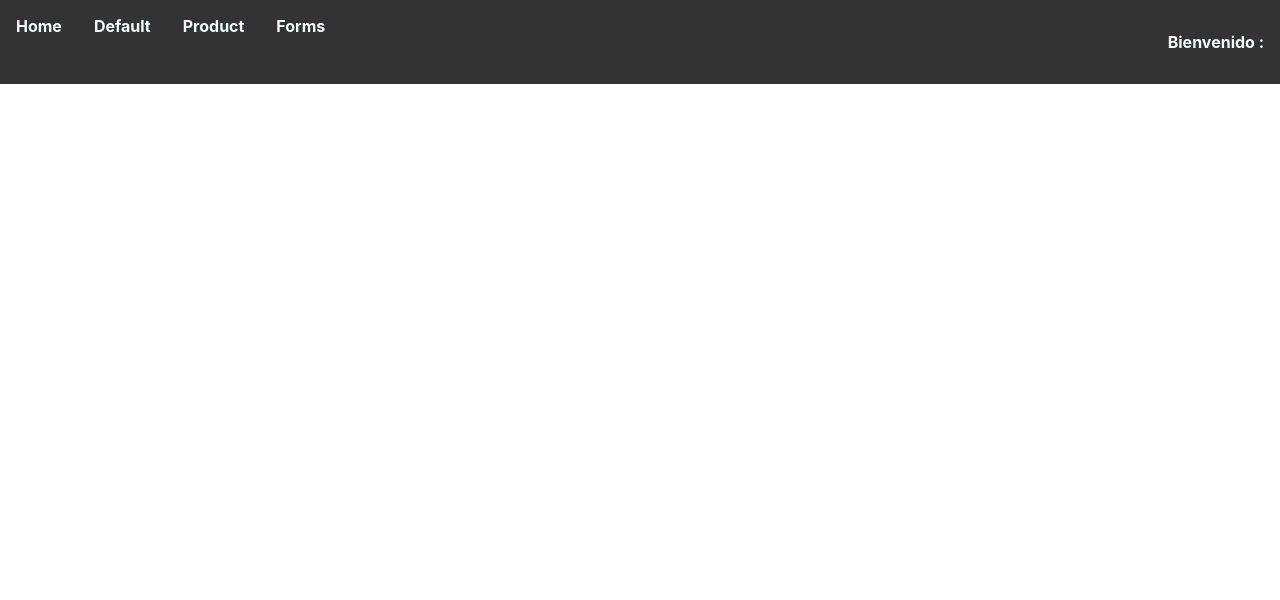
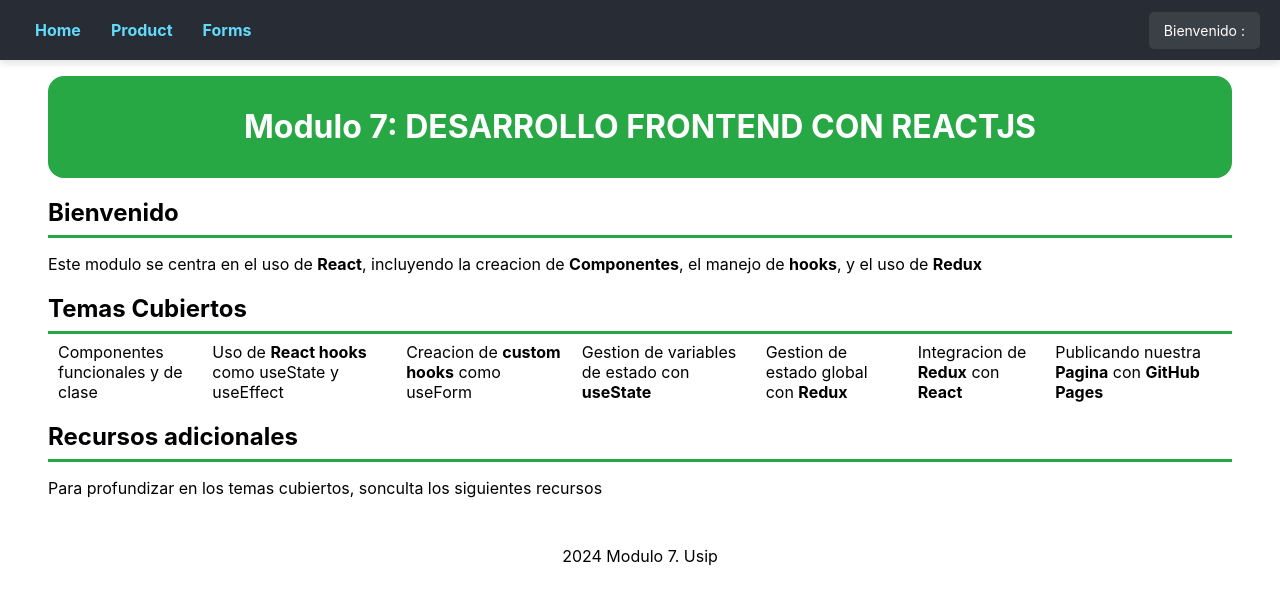
Before and after one commit to MAIKIREX/desarrollo-frontend-react, a React (Create React App) app: page / in a window 1280 px wide. Shown: the top 600 px of the page. Built offline with nearby package versions, Linux system fonts and the light colour scheme.

Commit message:
add step 6

```diff
--- a/src/App.css
+++ b/src/App.css
@@ -186,3 +186,40 @@ form div input:focus {
   color: blue;
   margin-left: 10px;
 }
+
+/* style del land*/
+
+hr{
+  height: 3px;
+  border: none;
+  background-color: #28a745;
+}
+
+.LandingPage-header{
+  background-color: #28a745;
+  color: white;
+  margin: 1rem 3rem;
+  border-radius: 1rem;
+  padding: 10px;
+}
+
+.LandingPage-body{
+  text-align: left;
+  margin: 0 3rem;
+}
+
+.LandingPage-body h2{
+  margin-bottom: 1px;
+}
+
+.LandingPage-container{
+  display: flex;
+}
+
+.LandingPage-container div{
+  margin: 0 10px;
+}
+
+.LandingPage-footer{
+  margin-top: 3rem;
+}
--- a/src/components/Navbar.css
+++ b/src/components/Navbar.css
@@ -1,26 +1,48 @@
-.Navbar{
-    background-color: #333;
+.Navbar {
+    background-color: #282c34;
     display: flex;
     justify-content: space-between;
+    align-items: center;
+    padding: 0 20px;
+    box-shadow: 0 4px 6px rgba(0, 0, 0, 0.1);
 }
 
-ul{
+ul {
     display: flex;
     list-style: none;
     margin: 0;
     padding: 0;
+    height: 60px;
+    align-items: center;
 }
 
-li{
-    margin: 1rem;
+li {
+    margin: 0 15px;
 }
 
-.navbar-a, p{
+.navbar-a {
     text-decoration: none;
-    color: azure;
+    color: #61dafb;
+    font-weight: bold;
+    font-size: 16px;
+    transition: color 0.3s ease, transform 0.3s ease;
+}
+
+.navbar-a:hover {
+    color: #21a1f1;
+    transform: scale(1.1);
+}
+
+.Navbar-info p {
+    color: #ffffff;
+    font-size: 14px;
+    margin: 0;
+    padding: 10px 15px;
+    background-color: #3b3f46;
+    border-radius: 5px;
+}
+
+.Navbar-info p span {
+    color: #61dafb;
     font-weight: bold;
 }
-
-.navbar-a:hover{
-    color: #ffcc00;
-}
--- a/src/components/Navbar.jsx
+++ b/src/components/Navbar.jsx
@@ -1,6 +1,6 @@
 import { Link } from "react-router-dom";
 import { useSelector, useDispatch } from "react-redux";
-import "./Navbar.css"
+import "./Navbar.css";
 
 const Navbar = () => {
     const form = useSelector((state) => state.form);
@@ -9,25 +9,29 @@ const Navbar = () => {
         <nav className="Navbar">
             <ul className="Navbar-page">
                 <li>
-                    <Link className="navbar-a" to="/">Home</Link>
+                    <Link className="navbar-a" to="/">
+                        Home
+                    </Link>
                 </li>
                 <li>
-                    <Link className="navbar-a" to="/default">Default</Link>
+                    <Link className="navbar-a" to="/product">
+                        Product
+                    </Link>
                 </li>
                 <li>
-                    <Link className="navbar-a" to="/product">Product</Link>
-                </li>
-                <li>
-                    <Link className="navbar-a" to="/forms">Forms</Link>
+                    <Link className="navbar-a" to="/forms">
+                        Forms
+                    </Link>
                 </li>
             </ul>
             <ul className="Navbar-info">
-                <li>
-                    <p>Bienvenido {form.formData.username}: {form.formData.email}</p>
-                </li>
+                <p>
+                    Bienvenido <span>{form.formData.username}</span>:{" "}
+                    <span>{form.formData.email}</span>
+                </p>
             </ul>
         </nav>
-    )
-}
+    );
+};
 
-export {Navbar}
+export { Navbar };
--- a/src/router/router.js
+++ b/src/router/router.js
@@ -2,6 +2,7 @@ import { createBrowserRouter } from 'react-router-dom'
 import Default from "../screens/Default"
 import Product from "../screens/Product"
 import { LoginForm } from '../screens/Forms/LoginForm'
+import LandingPage from "../screens/LandingPage/LandingPage"
 
 import App from "../App"
 
@@ -13,8 +14,8 @@ const routes = createBrowserRouter([
         element: <App/>,
         children: [
             {
-                path: '/default',
-                element: <Default></Default>,
+                path: '/',
+                element: <LandingPage></LandingPage>,
             },
             {
                 path: '/product',
--- /dev/null
+++ b/src/screens/LandingPage/LandingPage.jsx
@@ -0,0 +1,33 @@
+const LandingPage = () => {
+    return(
+        <>
+            <header className="LandingPage-header">
+                <h1>Modulo 7: DESARROLLO FRONTEND CON REACTJS</h1>
+            </header>
+            <section className="LandingPage-body">
+                <h2> Bienvenido</h2>
+                <hr />
+                <p>Este modulo se centra en el uso de <strong>React</strong>, incluyendo la creacion de <strong>Componentes</strong>, el manejo de <strong>hooks</strong>, y el uso de <strong>Redux</strong></p>
+                <h2>Temas Cubiertos</h2>
+                <hr />
+                <div className="LandingPage-container">
+                    <div>Componentes funcionales y de clase</div>
+                    <div>Uso de <strong>React hooks</strong> como useState y useEffect</div>
+                    <div>Creacion de <strong>custom hooks</strong> como useForm</div>
+                    <div>Gestion de variables de estado con <strong>useState</strong></div>
+                    <div>Gestion de estado global con <strong>Redux</strong></div>
+                    <div>Integracion de <strong>Redux</strong> con <strong>React</strong></div>
+                    <div>Publicando nuestra <strong>Pagina</strong> con <strong>GitHub Pages</strong></div>
+                </div>
+                <h2>Recursos adicionales</h2>
+                <hr />
+                <p>Para profundizar en los temas cubiertos, sonculta los siguientes recursos</p>
+            </section>
+            <footer className="LandingPage-footer">
+                <p>2024 Modulo 7. Usip</p>
+            </footer>
+        </>
+    )
+}
+
+export default LandingPage
```
